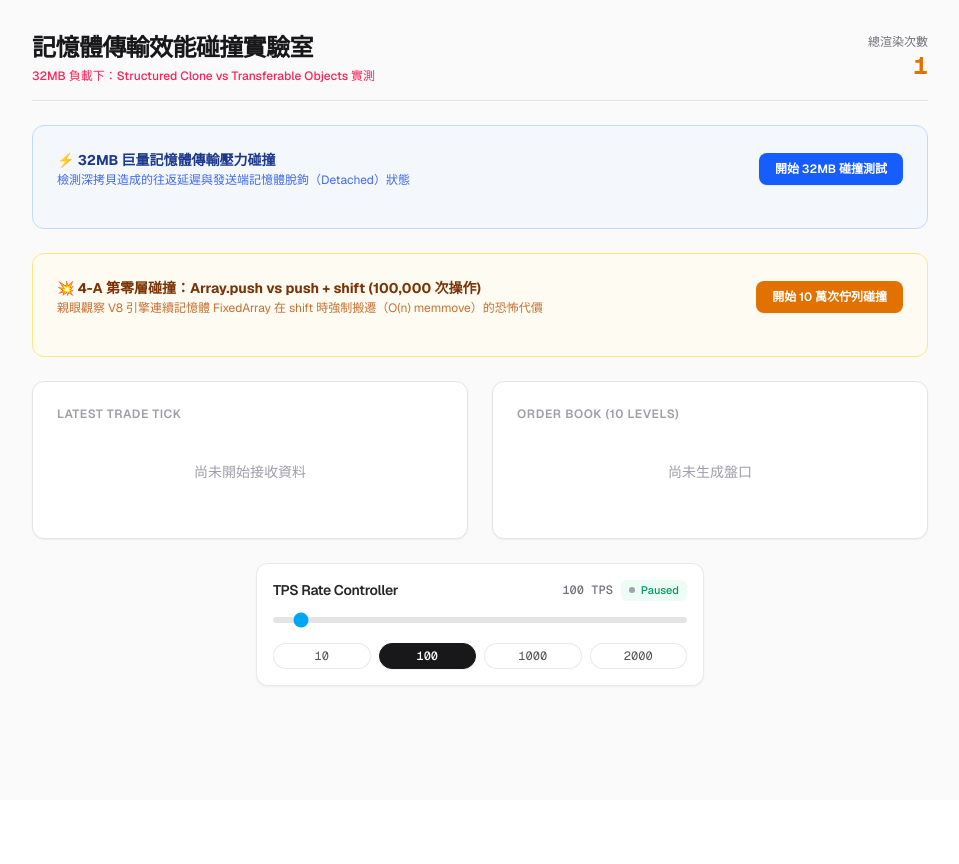
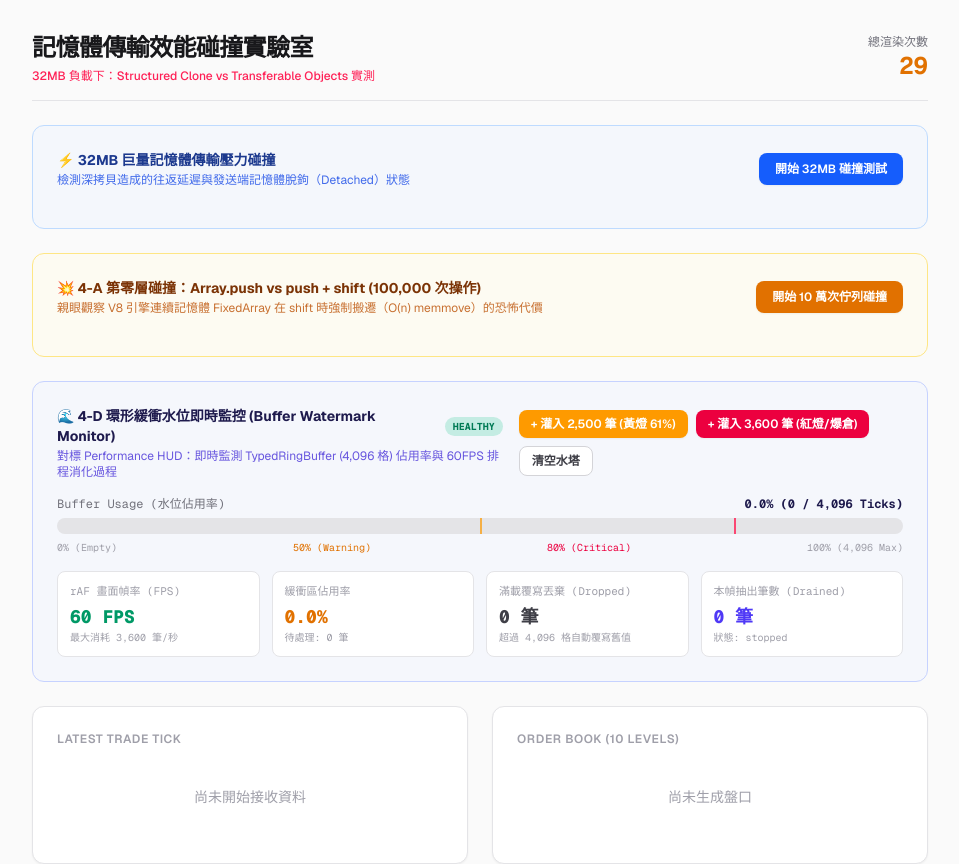
Before and after one commit to bryan9411/quantum-pulse, a Next.js app: page / in a window 1280 px wide. Shown: the top 864 px of the page, without its empty margins (160-1119 px from the left). Before the commit the page ends 800 px from the top, so only its background shows below. Built offline with nearby package versions, Linux system fonts and the light colour scheme.

Commit message:
feat: 實作環形緩衝區水位即時監控與三段式警戒燈號，支援突發洪峰注入壓測

```diff
--- a/app/page.tsx
+++ b/app/page.tsx
@@ -6,6 +6,7 @@ import type { TradeTick, OrderBookDepth } from '@/lib/type'
 import { TpsController } from '@/components/tps-controller'
 import { runBenchmark, type BenchmarkResult } from '@/lib/benchmark-runner'
 import { runQueueBenchmark, type QueueBenchmarkResult } from '@/lib/queue-benchmark'
+import { useWorkerStream } from '@/hooks/useWorkerStream'
 
 export default function NaivePage() {
   const [currentTick, setCurrentTick] = useState<TradeTick | null>(null)
@@ -17,6 +18,18 @@ export default function NaivePage() {
 
   const [queueBenchmarking, setQueueBenchmarking] = useState(false)
   const [queueBenchResult, setQueueBenchResult] = useState<QueueBenchmarkResult | null>(null)
+
+  const {
+    status: streamStatus,
+    latestTicks,
+    metrics,
+    start: startStream,
+    stop: stopStream,
+    reset: resetStream,
+    ingestTick,
+    ingestDepth,
+    burstInject
+  } = useWorkerStream()
 
   const renderCountRef = useRef(0)
   renderCountRef.current++
@@ -32,16 +45,20 @@ export default function NaivePage() {
   useEffect(() => {
     if (!isRunning) {
       dataSource.disconnect()
+      stopStream()
       return
     }
 
+    startStream(16)
     dataSource.connect()
 
     const unsubTick = dataSource.subscribe('tick', (tick) => {
+      ingestTick(tick)
       setCurrentTick(tick)
     })
 
     const unsubDepth = dataSource.subscribe('depth', (depth) => {
+      ingestDepth(depth)
       setCurrentDepth(depth)
     })
 
@@ -49,8 +66,9 @@ export default function NaivePage() {
       unsubTick()
       unsubDepth()
       dataSource.disconnect()
+      stopStream()
     }
-  }, [isRunning, dataSource])
+  }, [isRunning, dataSource, startStream, stopStream, ingestTick, ingestDepth])
 
   const handleTpsChange = (newTps: number) => {
     setTps(newTps)
@@ -208,6 +226,128 @@ export default function NaivePage() {
           )}
         </div>
 
+        {/* 4-D 環形緩衝區水位即時監控卡片 */}
+        <div className='rounded-xl border border-indigo-200 bg-indigo-50/40 p-6 dark:border-indigo-900/50 dark:bg-indigo-950/20'>
+          <div className='flex flex-col md:flex-row md:items-center justify-between gap-4 mb-4'>
+            <div>
+              <div className='flex items-center gap-2'>
+                <h2 className='text-sm font-bold text-indigo-950 dark:text-indigo-200'>
+                  🌊 4-D 環形緩衝水位即時監控 (Buffer Watermark Monitor)
+                </h2>
+                <span
+                  className={`px-2 py-0.5 text-[10px] font-mono font-bold uppercase rounded-full ${metrics.watermarkStatus === 'critical'
+                      ? 'bg-rose-500 text-white animate-pulse'
+                      : metrics.watermarkStatus === 'warning'
+                        ? 'bg-amber-500 text-white'
+                        : 'bg-emerald-500/20 text-emerald-700 dark:text-emerald-300'
+                    }`}
+                >
+                  {metrics.watermarkStatus}
+                </span>
+              </div>
+              <p className='text-xs text-indigo-700/80 dark:text-indigo-400/80 mt-0.5'>
+                對標 Performance HUD：即時監測 TypedRingBuffer (4,096 格) 佔用率與 60FPS 排程消化過程
+              </p>
+            </div>
+
+            <div className='flex flex-wrap items-center gap-2'>
+              <button
+                type='button'
+                onClick={() => burstInject(2500, currentTick?.price)}
+                className='px-3 py-1.5 text-xs font-semibold rounded-lg bg-amber-500 text-white hover:bg-amber-600 transition cursor-pointer shadow-xs'
+              >
+                + 灌入 2,500 筆 (黃燈 61%)
+              </button>
+              <button
+                type='button'
+                onClick={() => burstInject(3600, currentTick?.price)}
+                className='px-3 py-1.5 text-xs font-semibold rounded-lg bg-rose-600 text-white hover:bg-rose-700 transition cursor-pointer shadow-xs'
+              >
+                + 灌入 3,600 筆 (紅燈/爆倉)
+              </button>
+              <button
+                type='button'
+                onClick={resetStream}
+                className='px-3 py-1.5 text-xs font-semibold rounded-lg border border-zinc-300 bg-white text-zinc-700 hover:bg-zinc-100 dark:border-zinc-700 dark:bg-zinc-900 dark:text-zinc-300 transition cursor-pointer'
+              >
+                清空水塔
+              </button>
+            </div>
+          </div>
+
+          <div className='space-y-1.5 mb-4'>
+            <div className='flex justify-between text-xs font-mono'>
+              <span className='text-zinc-500 dark:text-zinc-400'>
+                Buffer Usage (水位佔用率)
+              </span>
+              <span className='font-bold text-indigo-950 dark:text-indigo-200'>
+                {metrics.bufferUsage.toFixed(1)}% ({metrics.queueSize.toLocaleString()} / {metrics.bufferCapacity.toLocaleString()} Ticks)
+              </span>
+            </div>
+
+            <div className='relative h-4 w-full overflow-hidden rounded-full bg-zinc-200 dark:bg-zinc-800'>
+              <div
+                className='absolute top-0 bottom-0 left-[50%] w-0.5 bg-amber-500/70 z-10'
+                title='50% Warning Watermark'
+              />
+              <div
+                className='absolute top-0 bottom-0 left-[80%] w-0.5 bg-rose-500/80 z-10'
+                title='80% Critical Watermark'
+              />
+              <div
+                className={`h-full transition-all duration-150 ${metrics.watermarkStatus === 'critical'
+                    ? 'bg-rose-500'
+                    : metrics.watermarkStatus === 'warning'
+                      ? 'bg-amber-500'
+                      : 'bg-emerald-500'
+                  }`}
+                style={{ width: `${Math.min(100, Math.max(0, metrics.bufferUsage))}%` }}
+              />
+            </div>
+
+            <div className='flex justify-between text-[10px] font-mono text-zinc-400'>
+              <span>0% (Empty)</span>
+              <span className='text-amber-600 dark:text-amber-400'>50% (Warning)</span>
+              <span className='text-rose-600 dark:text-rose-400'>80% (Critical)</span>
+              <span>100% (4,096 Max)</span>
+            </div>
+          </div>
+
+          <div className='grid grid-cols-2 md:grid-cols-4 gap-3 font-mono text-xs'>
+            <div className='p-3 rounded-lg border border-zinc-200 bg-white dark:border-zinc-800 dark:bg-zinc-950'>
+              <div className='text-[11px] text-zinc-400'>rAF 畫面幀率 (FPS)</div>
+              <div className='mt-1 text-lg font-extrabold text-emerald-600 dark:text-emerald-400'>
+                {metrics.fps} FPS
+              </div>
+              <div className='text-[10px] text-zinc-400'>最大消耗 3,600 筆/秒</div>
+            </div>
+
+            <div className='p-3 rounded-lg border border-zinc-200 bg-white dark:border-zinc-800 dark:bg-zinc-950'>
+              <div className='text-[11px] text-zinc-400'>緩衝區佔用率</div>
+              <div className='mt-1 text-lg font-extrabold text-amber-600 dark:text-amber-400'>
+                {metrics.bufferUsage.toFixed(1)}%
+              </div>
+              <div className='text-[10px] text-zinc-400'>待處理: {metrics.queueSize} 筆</div>
+            </div>
+
+            <div className='p-3 rounded-lg border border-zinc-200 bg-white dark:border-zinc-800 dark:bg-zinc-950'>
+              <div className='text-[11px] text-zinc-400'>滿載覆寫丟棄 (Dropped)</div>
+              <div className={`mt-1 text-lg font-extrabold ${metrics.droppedTicks > 0 ? 'text-rose-600 dark:text-rose-400' : 'text-zinc-700 dark:text-zinc-300'}`}>
+                {metrics.droppedTicks.toLocaleString()} 筆
+              </div>
+              <div className='text-[10px] text-zinc-400'>超過 4,096 格自動覆寫舊值</div>
+            </div>
+
+            <div className='p-3 rounded-lg border border-zinc-200 bg-white dark:border-zinc-800 dark:bg-zinc-950'>
+              <div className='text-[11px] text-zinc-400'>本幀抽出筆數 (Drained)</div>
+              <div className='mt-1 text-lg font-extrabold text-indigo-600 dark:text-indigo-400'>
+                {latestTicks.length} 筆
+              </div>
+              <div className='text-[10px] text-zinc-400'>狀態: {streamStatus}</div>
+            </div>
+          </div>
+        </div>
+
         <div className='grid grid-cols-1 md:grid-cols-2 gap-6'>
           <div className='rounded-xl border border-zinc-200 bg-white p-6 shadow-xs dark:border-zinc-800 dark:bg-zinc-950'>
             <div className='text-xs font-semibold text-zinc-400 uppercase tracking-wider mb-2'>
--- a/hooks/useWorkerStream.ts
+++ b/hooks/useWorkerStream.ts
@@ -5,6 +5,17 @@ import type { StreamCommand, StreamEvent } from '@/workers/stream-processor.work
 
 const RING_BUFFER_CAPACITY = 4096
 const MAX_TICKS_PER_FRAME = 60
+const TELEMETRY_SAMPLE_MS = 200
+const WARN_WATERMARK_PERCENT = 50
+const HIGH_WATERMARK_PERCENT = 80
+
+export type BufferWatermarkStatus = 'healthy' | 'warning' | 'critical'
+
+export const getWatermarkStatus = (usagePercent: number): BufferWatermarkStatus => {
+  if (usagePercent >= HIGH_WATERMARK_PERCENT) return 'critical'
+  if (usagePercent >= WARN_WATERMARK_PERCENT) return 'warning'
+  return 'healthy'
+}
 
 export interface WorkerStreamState {
   status: 'idle' | 'running' | 'stopped'
@@ -14,6 +25,10 @@ export interface WorkerStreamState {
     fps: number
     tps: number
     queueSize: number
+    bufferUsage: number
+    bufferCapacity: number
+    droppedTicks: number
+    watermarkStatus: BufferWatermarkStatus
     lastLatencyMs: number
   }
 }
@@ -24,6 +39,7 @@ export interface UseWorkerStreamReturn extends WorkerStreamState {
   reset: () => void
   ingestTick: (tick: TradeTick) => void
   ingestDepth: (depth: OrderBookDepth) => void
+  burstInject: (count: number, basePrice?: number) => void
 }
 
 export const useWorkerStream = (): UseWorkerStreamReturn => {
@@ -33,14 +49,20 @@ export const useWorkerStream = (): UseWorkerStreamReturn => {
   const rafIdRef = useRef<number | null>(null)
   const frameCountRef = useRef(0)
   const lastFpsSampleTimeRef = useRef(0)
+  const lastTelemetrySampleTimeRef = useRef(0)
+  const currentFpsRef = useRef(0)
 
   const [status, setStatus] = useState<'idle' | 'running' | 'stopped'>('idle')
   const [latestTicks, setLatestTicks] = useState<TradeTick[]>([])
   const [latestDepth, setLatestDepth] = useState<OrderBookDepth | null>(null)
-  const [metrics, setMetrics] = useState({
+  const [metrics, setMetrics] = useState<WorkerStreamState['metrics']>({
     fps: 0,
     tps: 0,
     queueSize: 0,
+    bufferUsage: 0,
+    bufferCapacity: RING_BUFFER_CAPACITY,
+    droppedTicks: 0,
+    watermarkStatus: 'healthy',
     lastLatencyMs: 0
   })
 
@@ -48,23 +70,19 @@ export const useWorkerStream = (): UseWorkerStreamReturn => {
     if (typeof window === 'undefined') return
 
     const ringBuffer = ringBufferRef.current
-    lastFpsSampleTimeRef.current = performance.now()
+    const startTime = performance.now()
+    lastFpsSampleTimeRef.current = startTime
+    lastTelemetrySampleTimeRef.current = startTime
     frameCountRef.current = 0
 
     const renderFrame = (now: number) => {
       frameCountRef.current++
-      const elapsed = now - lastFpsSampleTimeRef.current
+      const fpsElapsed = now - lastFpsSampleTimeRef.current
 
-      if (elapsed >= 1000) {
-        const currentFps = Math.round((frameCountRef.current * 1000) / elapsed)
+      if (fpsElapsed >= 1000) {
+        currentFpsRef.current = Math.round((frameCountRef.current * 1000) / fpsElapsed)
         frameCountRef.current = 0
         lastFpsSampleTimeRef.current = now
-
-        setMetrics((prev) => ({
-          ...prev,
-          fps: currentFps,
-          queueSize: ringBuffer.size
-        }))
       }
 
       if (ringBuffer.size > 0) {
@@ -75,6 +93,22 @@ export const useWorkerStream = (): UseWorkerStreamReturn => {
       if (pendingDepthRef.current !== null) {
         setLatestDepth(pendingDepthRef.current)
         pendingDepthRef.current = null
+      }
+
+      const telemetryElapsed = now - lastTelemetrySampleTimeRef.current
+      if (telemetryElapsed >= TELEMETRY_SAMPLE_MS) {
+        lastTelemetrySampleTimeRef.current = now
+        const usage = ringBuffer.getUsageRatio()
+
+        setMetrics((prev) => ({
+          ...prev,
+          fps: currentFpsRef.current,
+          queueSize: ringBuffer.size,
+          bufferUsage: usage,
+          bufferCapacity: ringBuffer.maxCapacity,
+          droppedTicks: ringBuffer.dropped,
+          watermarkStatus: getWatermarkStatus(usage)
+        }))
       }
 
       rafIdRef.current = window.requestAnimationFrame(renderFrame)
@@ -108,14 +142,20 @@ export const useWorkerStream = (): UseWorkerStreamReturn => {
           pendingDepthRef.current = message.depth
           break
 
-        case 'METRICS':
+        case 'METRICS': {
+          const usage = ringBuffer.getUsageRatio()
           setMetrics((prev) => ({
             ...prev,
             tps: message.metrics.tps,
             queueSize: ringBuffer.size,
+            bufferUsage: usage,
+            bufferCapacity: ringBuffer.maxCapacity,
+            droppedTicks: ringBuffer.dropped,
+            watermarkStatus: getWatermarkStatus(usage),
             lastLatencyMs: message.metrics.lastLatencyMs
           }))
           break
+        }
 
         case 'STATUS':
           setStatus(message.status)
@@ -150,16 +190,24 @@ export const useWorkerStream = (): UseWorkerStreamReturn => {
     sendCommand({ type: 'START', payload: { batchIntervalMs } })
   }, [sendCommand])
 
-  const stop = useCallback(() => {
+  const stop = useCallback((() => {
     sendCommand({ type: 'STOP' })
-  }, [sendCommand])
+  }), [sendCommand])
 
   const reset = useCallback(() => {
     sendCommand({ type: 'RESET' })
-    ringBufferRef.current.clear()
+    const ringBuffer = ringBufferRef.current
+    ringBuffer.clear()
     pendingDepthRef.current = null
     setLatestTicks([])
     setLatestDepth(null)
+    setMetrics((prev) => ({
+      ...prev,
+      queueSize: 0,
+      bufferUsage: 0,
+      droppedTicks: 0,
+      watermarkStatus: 'healthy'
+    }))
   }, [sendCommand])
 
   const ingestTick = useCallback((tick: TradeTick) => {
@@ -170,6 +218,31 @@ export const useWorkerStream = (): UseWorkerStreamReturn => {
     sendCommand({ type: 'INGEST_DEPTH', payload: depth })
   }, [sendCommand])
 
+  const burstInject = useCallback((count: number, basePrice = 67432.18) => {
+    const ringBuffer = ringBufferRef.current
+    const now = Date.now()
+
+    for (let i = 0; i < count; i++) {
+      const jitter = (Math.random() - 0.5) * 20
+      ringBuffer.push({
+        id: `burst_${now}_${i}`,
+        price: Number((basePrice + jitter).toFixed(2)),
+        size: Number((Math.random() * 1.5 + 0.01).toFixed(4)),
+        side: Math.random() > 0.5 ? 'buy' : 'sell',
+        timestamp: now + i
+      })
+    }
+
+    const usage = ringBuffer.getUsageRatio()
+    setMetrics((prev) => ({
+      ...prev,
+      queueSize: ringBuffer.size,
+      bufferUsage: usage,
+      droppedTicks: ringBuffer.dropped,
+      watermarkStatus: getWatermarkStatus(usage)
+    }))
+  }, [])
+
   return {
     status,
     latestTicks,
@@ -179,6 +252,7 @@ export const useWorkerStream = (): UseWorkerStreamReturn => {
     stop,
     reset,
     ingestTick,
-    ingestDepth
+    ingestDepth,
+    burstInject
   }
 }
```
